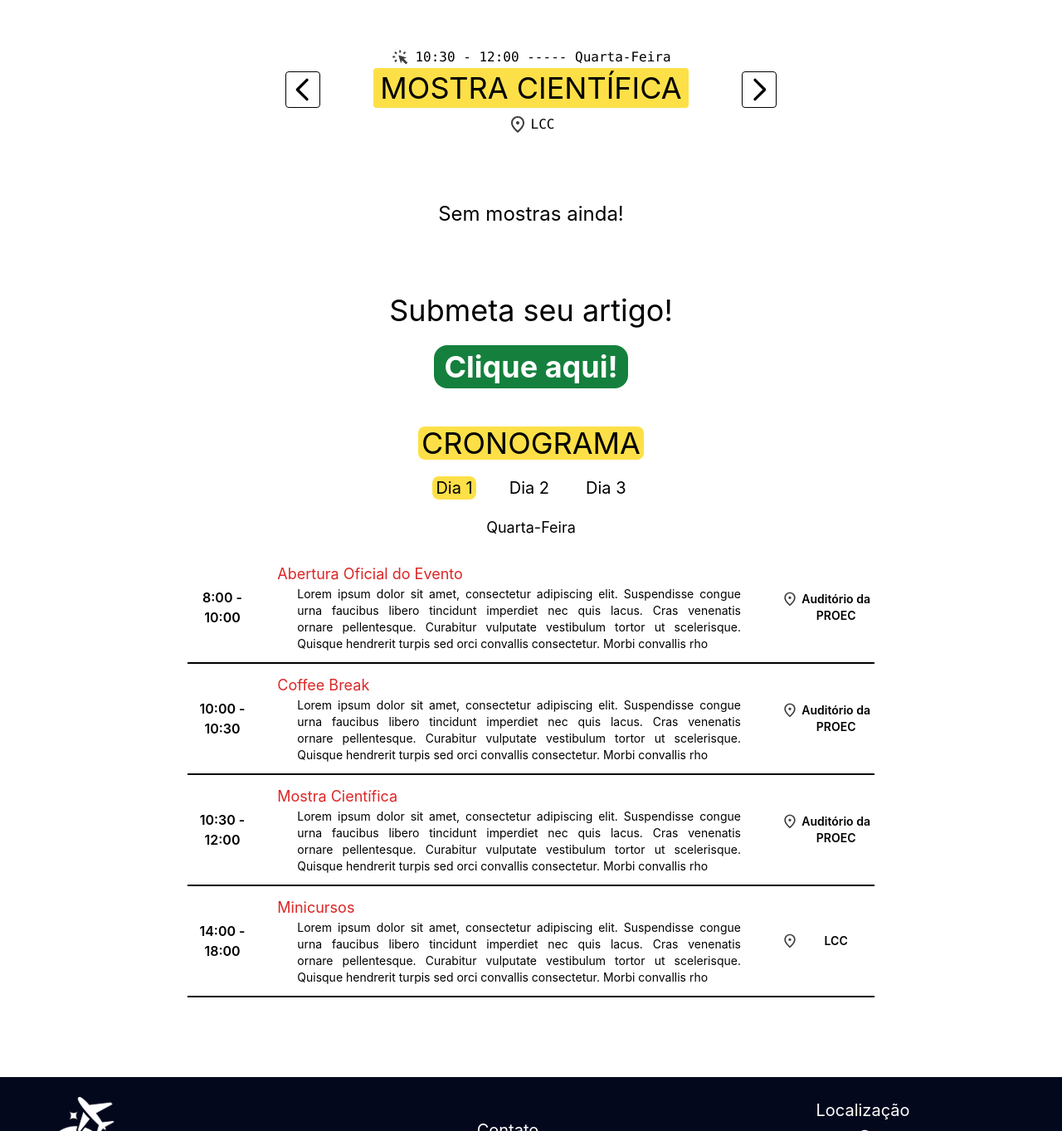
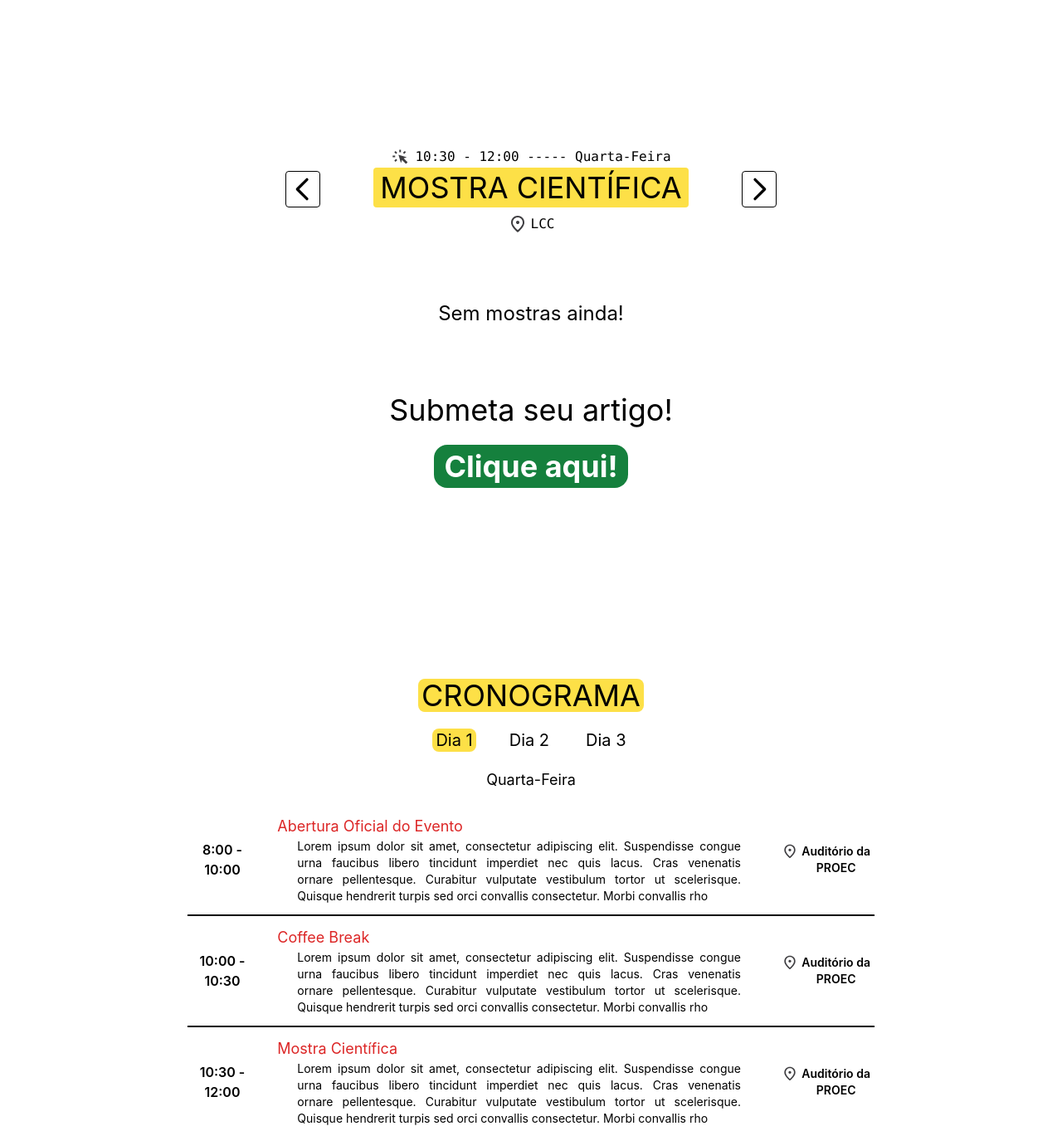
Before and after one commit to Escola-Piloto-de-Computacao/wtcc, a React (Create React App) app: page / in a window 1280 px wide. Shown: the part 947-2310 px from the top of the page at 83% size. Built offline with nearby package versions, Linux system fonts and the light colour scheme.

Commit message:
Space between elements fixed

```diff
--- a/src/App.tsx
+++ b/src/App.tsx
@@ -11,7 +11,9 @@ function App() {
         <div className="App">
             <Header />
             <Home />
-            <Events />
+            <div className="pb-20" id="Eventos">
+                <Events />
+            </div>
             <Schedule />
             <Footer />
         </div>
--- a/src/components/Events/Events.tsx
+++ b/src/components/Events/Events.tsx
@@ -172,7 +172,7 @@ const Events = () => {
     }, []);
 
     return (
-        <div className="pt-6 pb-3" id="Eventos">
+        <div className="pt-36 pb-3">
             <Selector {...events[selectedEvent]} changeEvent={changeEvent} />
             <SwitchTransition>
                 <CSSTransition
--- a/src/components/Schedule/Schedule.tsx
+++ b/src/components/Schedule/Schedule.tsx
@@ -81,7 +81,7 @@ const Schedule = () => {
     const [day, setDay] = useState(1);
 
     return (
-        <section className="flex items-center flex-col mt-10 gap-3">
+        <section className="flex items-center flex-col gap-3 pt-36" id="Cronograma">
             <h1 className="text-4xl bg-yellow-300 uppercase rounded-lg px-1 mb-2">Cronograma</h1>
             <ul className="text-xl flex items-center flex-row gap-9">
                 <li className={`rounded-lg px-1 ${day === 1 ? 'bg-yellow-300' : ''} transition duration-300  ease-in-out`}><button onClick={() => setDay(1)}>Dia 1</button></li>
```
